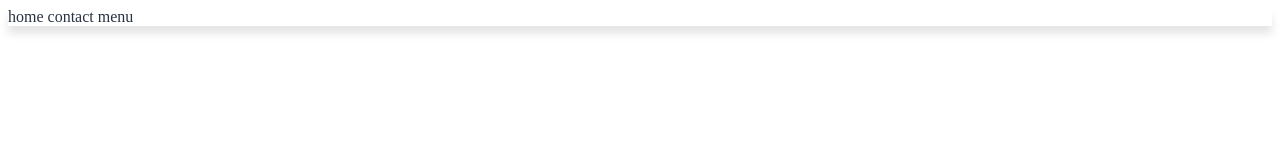
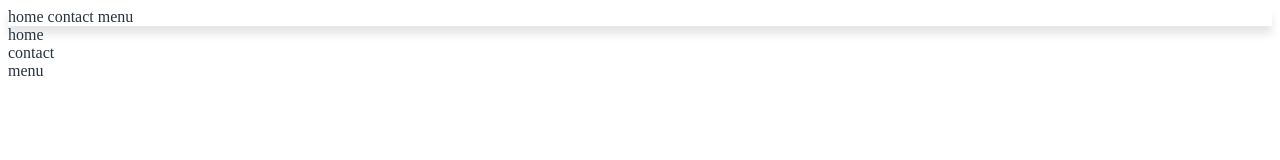
Before and after one commit to commit-isekai/restaurant-page, a website built with webpack: page dist/index.html in a window 1280 px wide. Built offline with nearby package versions, Linux system fonts and the light colour scheme; files whose address does not match are found by name.

Commit message:
added sections for tabbed content

```diff
--- a/dist/index.html
+++ b/dist/index.html
@@ -29,7 +29,9 @@
     </div>
   </nav>
   <div id="content">
-
+    <section class="tab-content home-section">home</section>
+    <section class="tab-content contact-section">contact</section>
+    <section class="tab-content menu-section">menu</section>
   </div>
 
   <script src="./main.js"></script>
```
